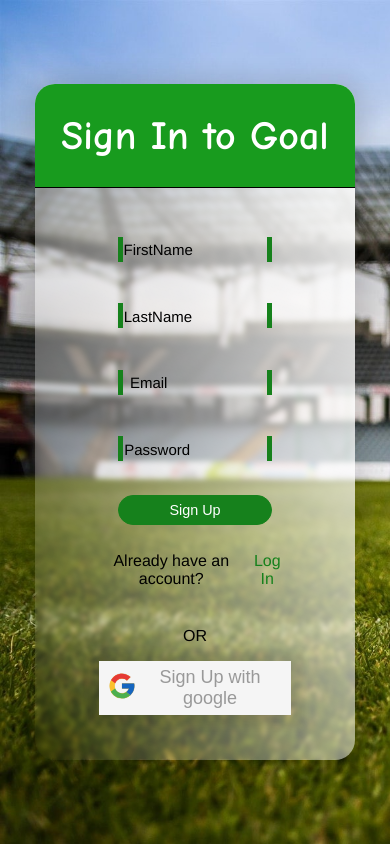
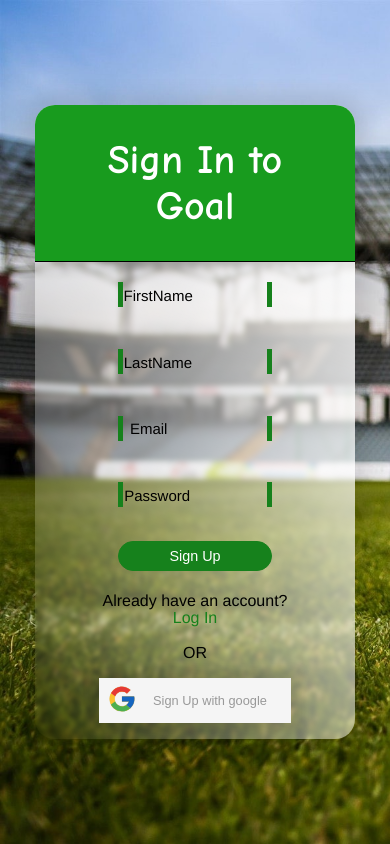
Before and after one commit to Sarthak-Neupane/Instagram-Clone, a Vue app: page /signup in a window 390 px wide. Built offline with nearby package versions, Linux system fonts and the light colour scheme.

Commit message:
added the stay signed in function

```diff
--- a/src/router/index.js
+++ b/src/router/index.js
@@ -51,13 +51,18 @@ const router = createRouter({
 
 router.beforeEach((to, from, next) => {
   const requiresAuth = to.matched.some((record) => record.meta.requiresAuth);
-  const isAuthenticated = store.getters["auth/get_the_user"];
-  console.log("isauthenticated", isAuthenticated);
+  let isAuthenticated;
+  if(localStorage.getItem('User')){
+    isAuthenticated = JSON.parse(localStorage.getItem('User'))
+  }else {
+     isAuthenticated = store.getters["auth/get_the_user"];
+  }
   if (requiresAuth && !isAuthenticated) {
-    next("/login");
+    next({ name: "Login" });
   } else {
     next();
   }
+  console.log("isauthenticated", JSON.parse(localStorage.getItem('User')));
 });
 
 export default router;
--- a/src/store/Authentication/actions.js
+++ b/src/store/Authentication/actions.js
@@ -7,6 +7,7 @@ export default {
     await auth.currentUser.updateProfile({
       displayName: `${payload.username}`,
     });
+
     context.commit("sign_up_the_user", auth.currentUser);
   },
 
@@ -21,4 +22,8 @@ export default {
     await auth.signInWithEmailAndPassword(payload.email, payload.password);
     context.commit("log_in_the_user", auth.currentUser);
   },
+  async sign_out(context) {
+    await auth.signOut()
+    context.commit("sign_the_user_out")
+  },
 };
--- a/src/store/Authentication/mutations.js
+++ b/src/store/Authentication/mutations.js
@@ -1,10 +1,14 @@
 export default {
   sign_up_the_user(state, payload) {
+    localStorage.setItem("User", JSON.stringify(payload));
     state.user = payload;
-    // console.log(payload);
   },
   log_in_the_user(state, payload) {
+    localStorage.setItem("User", JSON.stringify(payload));
     state.user = payload;
-    // console.log(payload);
+  },
+  sign_the_user_out(state) {
+    localStorage.clear();
+    state.user = null;
   },
 };
--- a/src/views/Login.vue
+++ b/src/views/Login.vue
@@ -23,7 +23,6 @@
               name="email"
               class="input"
               v-model="email"
-              @click="labelUpemail()"
               ref="email"
             />
             <label for="email" class="hello">Email</label>
@@ -36,17 +35,19 @@
               name="password"
               class="input"
               v-model="password"
-              @click="labelUppassword()"
               ref="password"
             />
             <label for="password" class="hello">Password</label>
           </div>
 
           <input type="submit" class="submit" value="Login" />
-          <p>
-            Don't have an account?
+          <div class="para">
+            <div class="text"> Don't have an account?</div>
+            <div class="link">
+
             <router-link to="/signup">Sign Up now</router-link>
-          </p>
+            </div>
+          </div>
           <div class="google_auth">
             <p>OR</p>
             <button type="button" @click="signUpWithGoogle">
@@ -103,22 +104,38 @@ export default {
         this.error = error.message;
       }
     },
-    labelUpFirstname() {
-      this.$refs.firstName.nextElementSibling.classList.add("active");
-    },
-    labelUpLastname() {
-      this.$refs.lastName.nextElementSibling.classList.add("active");
-    },
-    labelUpemail() {
-      this.$refs.email.nextElementSibling.classList.add("active");
-    },
-    labelUppassword() {
-      this.$refs.password.nextElementSibling.classList.add("active");
-    },
+    // labelUpFirstname() {
+    //   this.$refs.firstName.nextElementSibling.classList.add("active");
+    // },
+    // labelUpLastname() {
+    //   this.$refs.lastName.nextElementSibling.classList.add("active");
+    // },
+    // labelUpemail() {
+    //   this.$refs.email.nextElementSibling.classList.add("active");
+    // },
+    // labelUppassword() {
+    //   this.$refs.password.nextElementSibling.classList.add("active");
+    // },
     close() {
       this.error = null;
     },
   },
+   watch:{
+      password: function(val){
+        if(val !== ""){
+         this.$refs.password.nextElementSibling.classList.add("active");
+        }else{
+           this.$refs.password.nextElementSibling.classList.remove("active");
+        }
+      },
+      email: function(val){
+        if(val !== ""){
+          this.$refs.email.nextElementSibling.classList.add("active");
+        }else{
+           this.$refs.email.nextElementSibling.classList.remove("active");
+        }
+      }
+    },
 };
 </script>
 
@@ -174,7 +191,7 @@ section {
 .container {
   width: 30vw;
   min-width: 20rem;
-  height: 80vh;
+  // height: 80vh;
   display: -webkit-box;
   display: -ms-flexbox;
   display: flex;
@@ -226,6 +243,7 @@ section {
   background-size: 30%;
   background-position: 50% 50%;
   background-repeat: no-repeat;
+  padding: 4rem;
 }
 
 .container .form-contain .header h1 {
@@ -318,7 +336,7 @@ section {
   color: black;
 }
 
-.container .form-contain form p {
+.container .form-contain form .para {
   width: 100%;
   display: -webkit-box;
   display: -ms-flexbox;
@@ -331,7 +349,7 @@ section {
   align-items: center;
 }
 
-.container .form-contain form p a {
+.container .form-contain form .para a {
   text-decoration: none;
   color: #16811c;
   padding: 0.4rem;
@@ -389,4 +407,16 @@ section {
     font-size: 1.3rem;
   }
 }
+@media screen and (min-width: 768px) {
+  .container{
+    width: 30rem;
+    // height: 60vh;
+  }
+}
+@media screen and (max-width: 1200px) {
+  .para{
+    flex-direction: column;
+  }
+
+}
 </style>
--- a/src/views/Signup.vue
+++ b/src/views/Signup.vue
@@ -20,7 +20,6 @@
               name="firstName"
               class="input"
               v-model="firstName"
-              @click="labelUpFirstname()"
               ref="firstName"
             />
             <label for="firstName" class="hello">FirstName</label>
@@ -33,7 +32,6 @@
               name="lastName"
               class="input"
               v-model="lastName"
-              @click="labelUpLastname()"
               ref="lastName"
             />
             <label for="lastName" class="hello">LastName</label>
@@ -46,7 +44,6 @@
               name="userName"
               class="input"
               v-model="username"
-              @click="labelUpUsername()"
               ref="userName"
             />
             <label for="userName" class="hello">Display Name</label>
@@ -59,7 +56,6 @@
               name="email"
               class="input"
               v-model="email"
-              @click="labelUpemail()"
               ref="email"
             />
             <label for="email" class="hello">Email</label>
@@ -72,17 +68,21 @@
               name="password"
               class="input"
               v-model="password"
-              @click="labelUppassword()"
               ref="password"
             />
             <label for="password" class="hello">Password</label>
           </div>
 
           <input type="submit" class="submit" value="Sign Up" />
-          <p>
+          <div class="para">
+            <div class="text">
                Already have an account?
+            </div>
+            <div class="link">
+
             <router-link to="/login">Log In</router-link>
-          </p>
+            </div>
+          </div>
           <div class="google_auth">
             <p>OR</p>
             <button type="button" @click="signUpWithGoogle">
@@ -132,7 +132,7 @@ export default {
           password: this.password,
           firstName: this.firstName,
           lastName: this.lastName,
-          username: this.username
+          // username: this.username
         });
 
         const userAccount = this.$store.getters["auth/get_the_user"];
@@ -159,21 +159,51 @@ export default {
         this.error = error.message;
       }
     },
-    labelUpFirstname() {
+    // labelUpFirstname() {
+    //   this.$refs.firstName.nextElementSibling.classList.add("active");
+    // },
+    // labelUpLastname() {
+    //   this.$refs.lastName.nextElementSibling.classList.add("active");
+    // },
+    // labelUpemail() {
+    //   this.$refs.email.nextElementSibling.classList.add("active");
+    // },
+    // labelUppassword() {
+    //   this.$refs.password.nextElementSibling.classList.add("active");
+    // },
+    // labelUpUsername() {
+    //   this.$refs.userName.nextElementSibling.classList.add("active");
+    // },
+  },
+   watch:{
+      firstName: function(val){
+        if(val !== ""){
           this.$refs.firstName.nextElementSibling.classList.add("active");
+        }else{
+           this.$refs.firstName.nextElementSibling.classList.remove("active");
+        }
       },
-    labelUpLastname() {
+      lastName: function(val){
+        if(val !== ""){
            this.$refs.lastName.nextElementSibling.classList.add("active");
+        }else{
+           this.$refs.lastName.nextElementSibling.classList.remove("active");
+        }
       },
-    labelUpemail() {
+      password: function(val){
+        if(val !== ""){
+         this.$refs.password.nextElementSibling.classList.add("active");
+        }else{
+           this.$refs.password.nextElementSibling.classList.remove("active");
+        }
+      },
+      email: function(val){
+        if(val !== ""){
           this.$refs.email.nextElementSibling.classList.add("active");
-    },
-    labelUppassword() {
-      this.$refs.password.nextElementSibling.classList.add("active");
-    },
-    labelUpUsername() {
-      this.$refs.userName.nextElementSibling.classList.add("active");
-    },
+        }else{
+           this.$refs.email.nextElementSibling.classList.remove("active");
+        }
+      }
     },
 };
 </script>
@@ -210,7 +240,8 @@ section {
 .container {
   width: 30vw;
   min-width: 20rem;
-  height: 80vh;
+  // height: 83vh;
+  max-width: 40rem;
   display: -webkit-box;
   display: -ms-flexbox;
   display: flex;
@@ -262,6 +293,7 @@ section {
   background-size: 30%;
   background-position: 50% 50%;
   background-repeat: no-repeat;
+  padding: 2rem;
 }
 
 .container .form-contain .header h1 {
@@ -354,7 +386,7 @@ section {
   color: black;
 }
 
-.container .form-contain form p {
+.container .form-contain form .para {
   width: 100%;
   display: -webkit-box;
   display: -ms-flexbox;
@@ -367,7 +399,7 @@ section {
   align-items: center;
 }
 
-.container .form-contain form p a {
+.container .form-contain form .para a {
   text-decoration: none;
   color: #16811c;
   padding: 0.4rem;
@@ -424,5 +456,27 @@ section {
   .title {
     font-size: 1.3rem;
   }
+
+  .google_auth {
+
+  p {
+    margin: 0rem 0 0 0;
+  }
+  button{
+    font-size: .8rem;
+    padding: .4rem;
+  }
+  }
+}
+@media screen and (min-width: 768px) {
+  .container{
+    width: 30rem;
+    // height: 60vh;
+  }
+}
+@media screen and (max-width: 1200px) {
+  .para{
+    flex-direction: column;
+  }
 }
 </style>
```
Also changed, not shown: src/views/Profile.vue (+44 -3 lines). Lines whose indentation alone changed are shown as unchanged.
